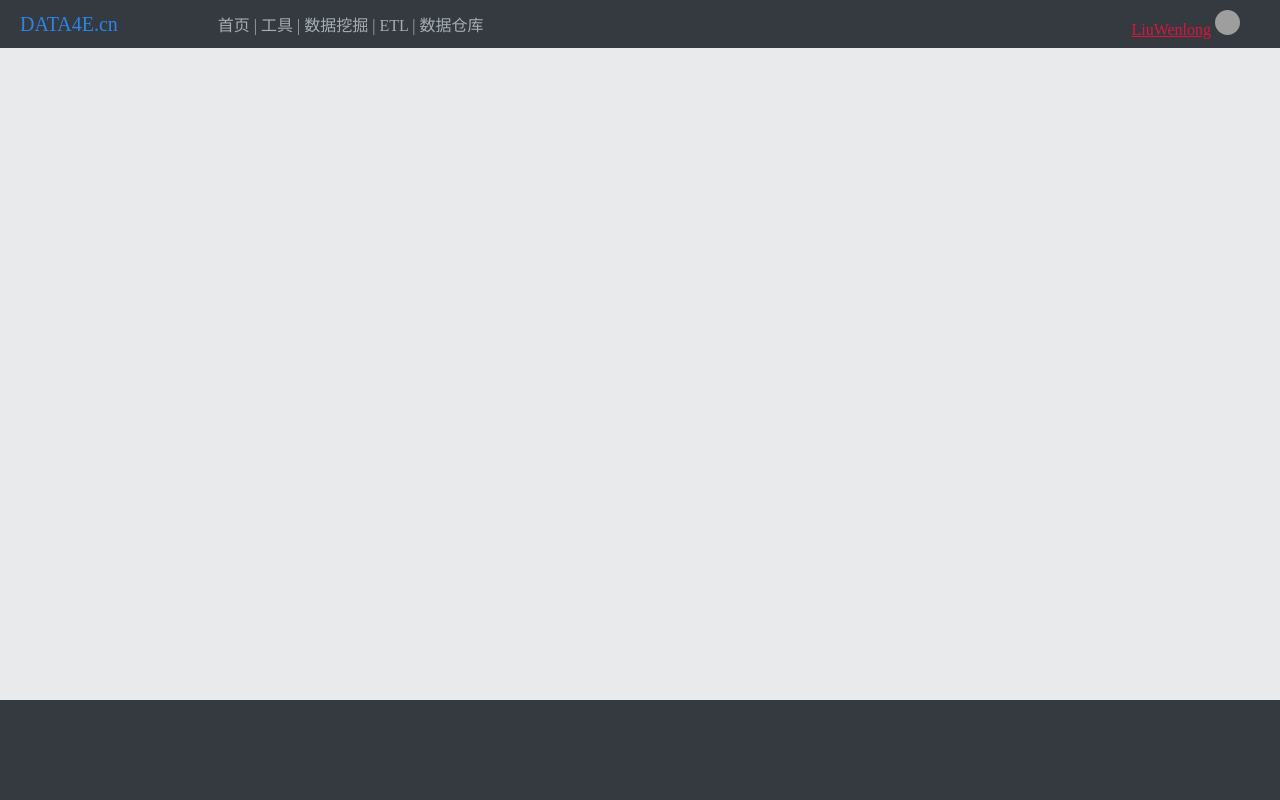
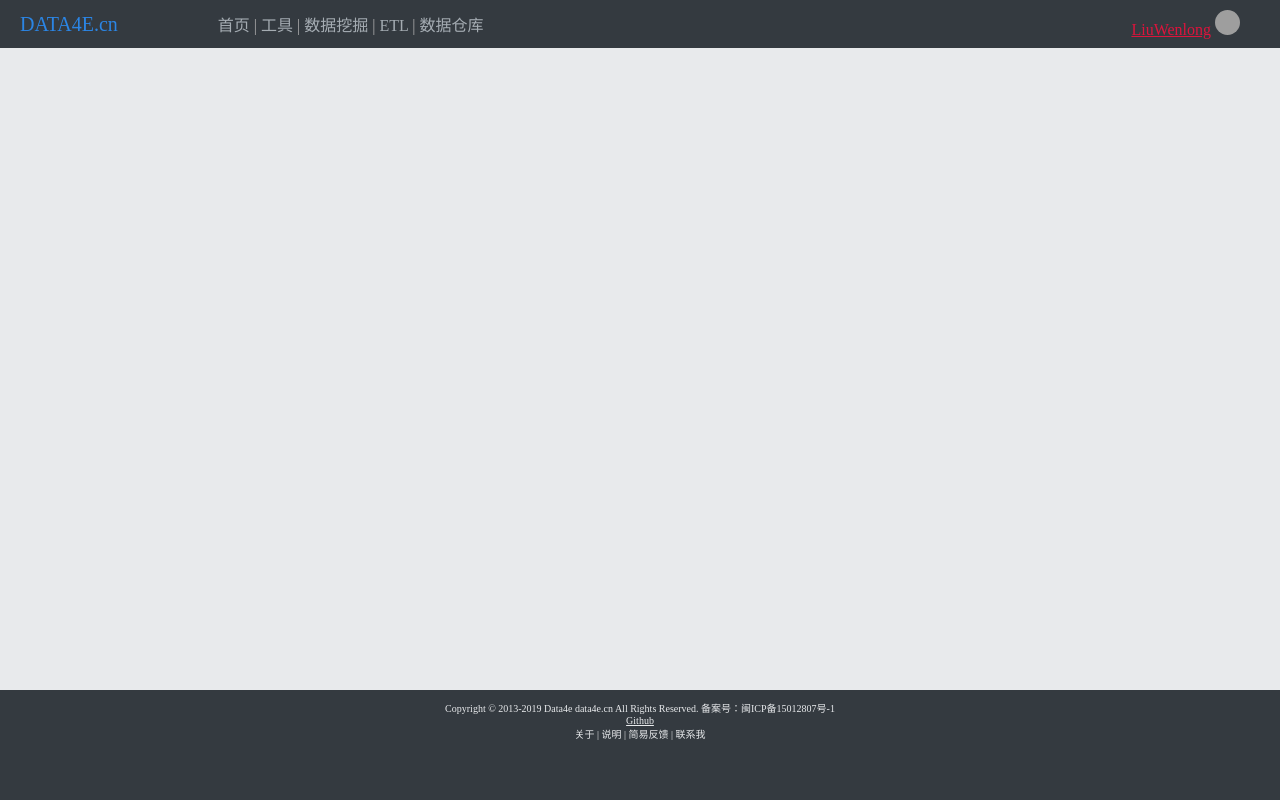
Before and after one commit to data4e/data4e, a Django app: page / in a window 1280 px wide. Run offline with Django 3.2, Linux system fonts and the light colour scheme; parts of the project's set-up code (start-up, migrations or seed data) failed here and were passed over; grey boxes are pictures that could not be loaded.

Commit message:
新增页面

```diff
--- /dev/null
+++ b/templates/article.html
@@ -0,0 +1,6 @@
+{% extends 'base.html' %}
+{% block content_left %}
+    <div>
+        Hello ,this is article page .
+    </div>
+{% endblock %}
--- /dev/null
+++ b/templates/articleList.html
@@ -0,0 +1,6 @@
+{% extends 'base.html' %}
+{% block content_left %}
+    <div>
+        Hello ,this is article list page .
+    </div>
+{% endblock %}
--- a/templates/framework/footer.html
+++ b/templates/framework/footer.html
@@ -1,9 +1,13 @@
 <!-- footer -->
 <footer class="footer">
     <div class="footer-content">
-        <div></div>
-        <div></div>
-        <div></div>
+        <div>
+            Copyright © 2013-2019 Data4e  data4e.cn All Rights Reserved. 备案号：闽ICP备15012807号-1
+        </div>
+        <div>
+            <a href="">Github</a>
+        </div>
+        <div>关于 | 说明 | 简易反馈 | 联系我</div>
     </div>
 </footer>
 <style>
@@ -14,12 +18,18 @@
         position: absolute;
         bottom: 0;
         clear: both;
+        padding-top: 10px;
     }
     .footer-content {
         margin: 0 100px 0 100px;
         height: 100%;
+        text-align: center;
     }
     .footer-content div {
-
+        color: #e8eaec;
+        font-size: 10px;
+    }
+    .footer-content a {
+        color: #e8eaec;
     }
 </style>
```
